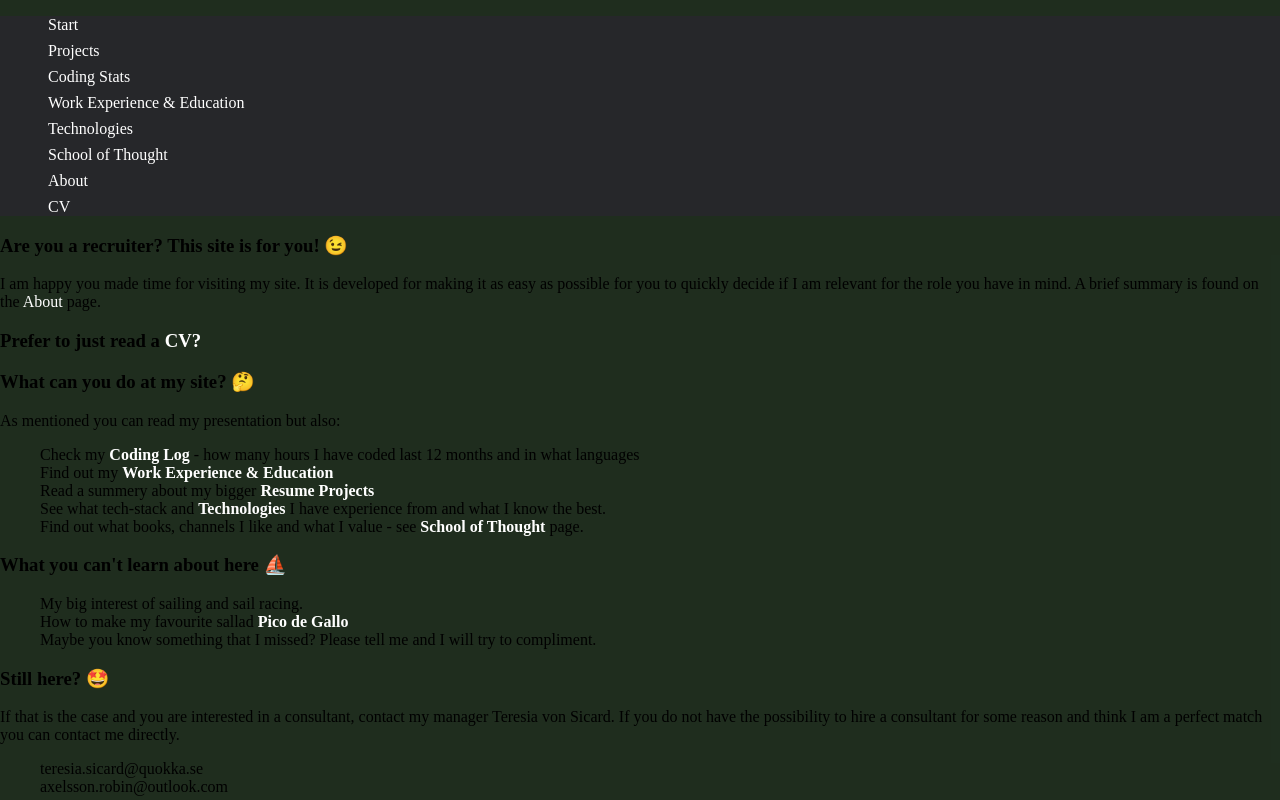
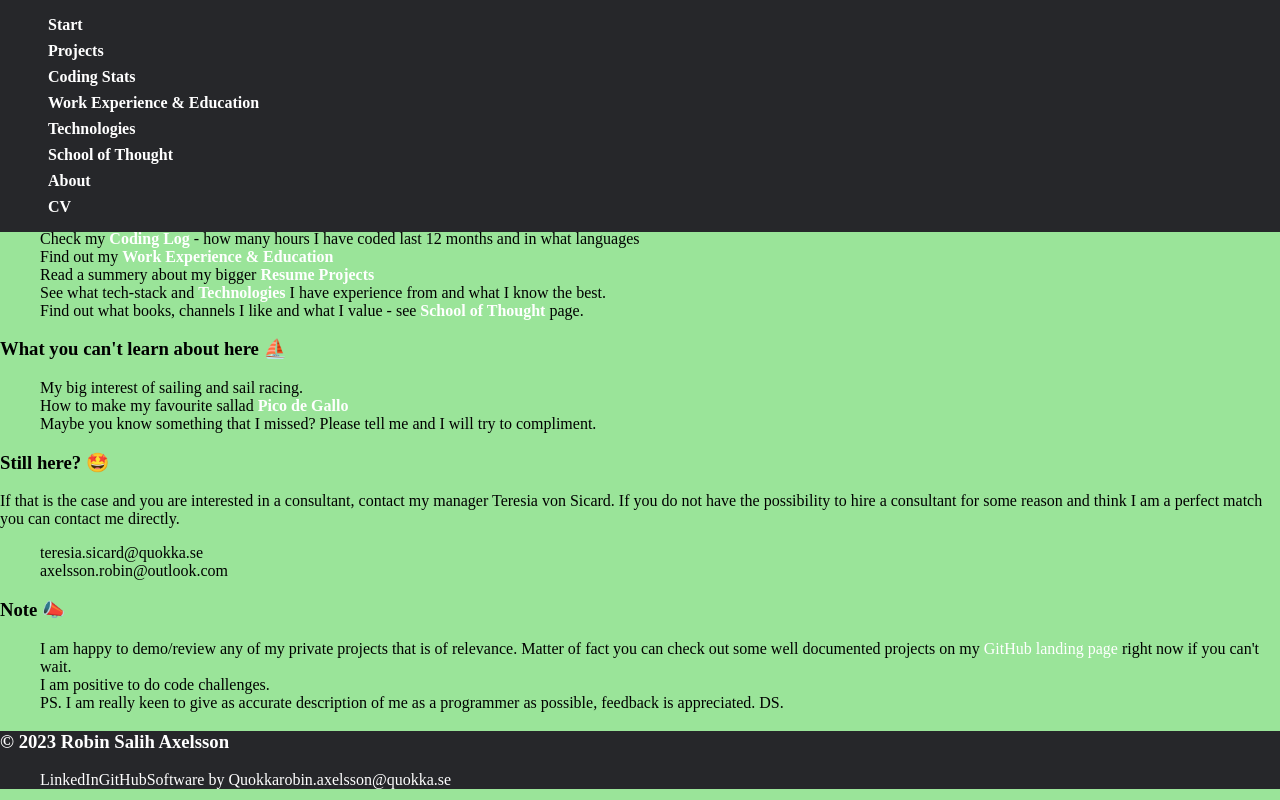
Before and after one commit to RobinAxelsson/personal-jam, a Next.js app: page / in a window 1280 px wide. Shown: the top 800 px of the page. Built offline with nearby package versions, Linux system fonts and the light colour scheme.

Commit message:
header full width position absolute

```diff
--- a/styles/globals.css
+++ b/styles/globals.css
@@ -24,7 +24,7 @@ body {
 }
 
 #__next {
-    background-color: rgba(0, 0, 0, 0.8);
+    /* background-color: rgba(0, 0, 0, 0.8); */
     position: absolute;
     left:0;
     top: 0;
@@ -148,18 +148,17 @@ footer ul {
 }
 
 header {
-  /* width: 100%;
-  right: 0;
+  width: 100%;
   font-weight: bold;
-  top: 0; */
-  /* display: flex;
-  flex-direction: column; */
+  top: 0;
+  position: absolute;
+  /*flex-direction: column; */
   /* border-width: 0px;
   padding: 20px;
   opacity: 1;
   left: 0; */
   /* overflow: hidden; */
-  /* position: fixed; */
+  /* position: fixed;
 }
 
 nav ul {
```
